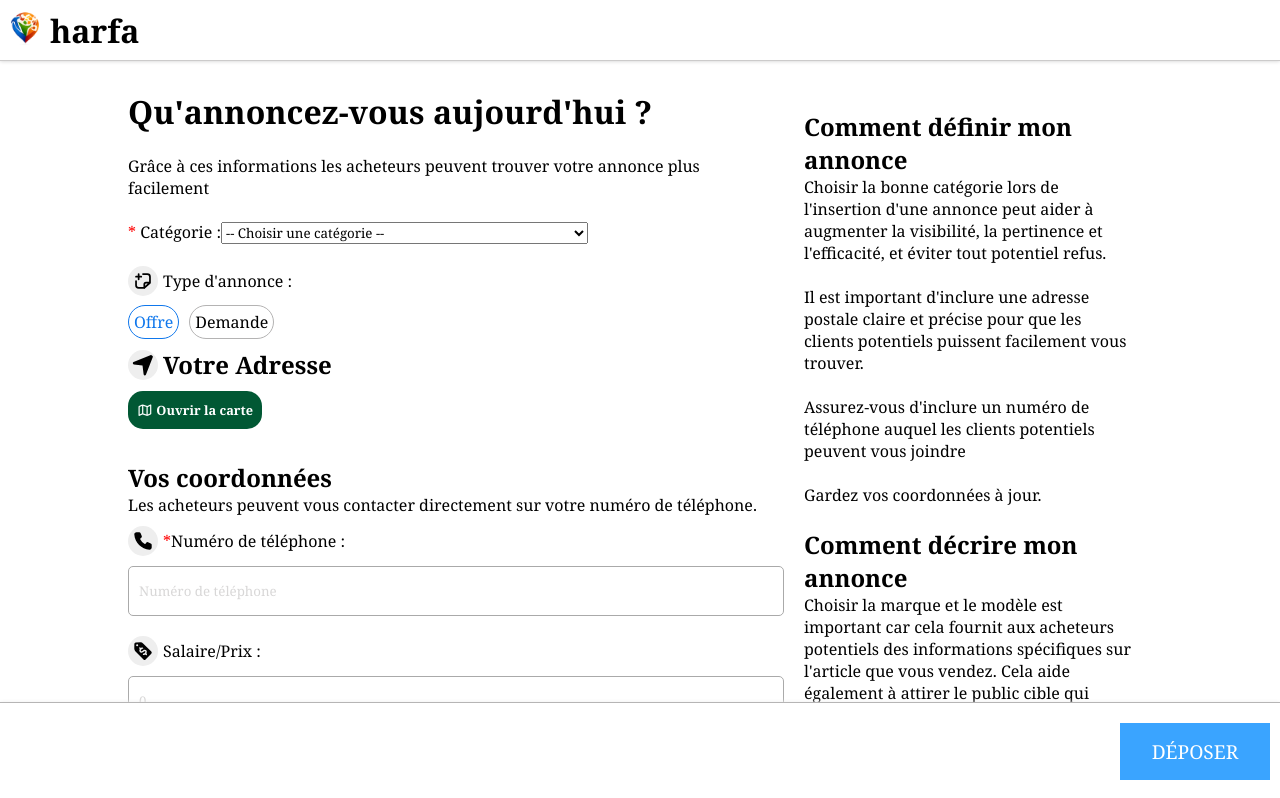
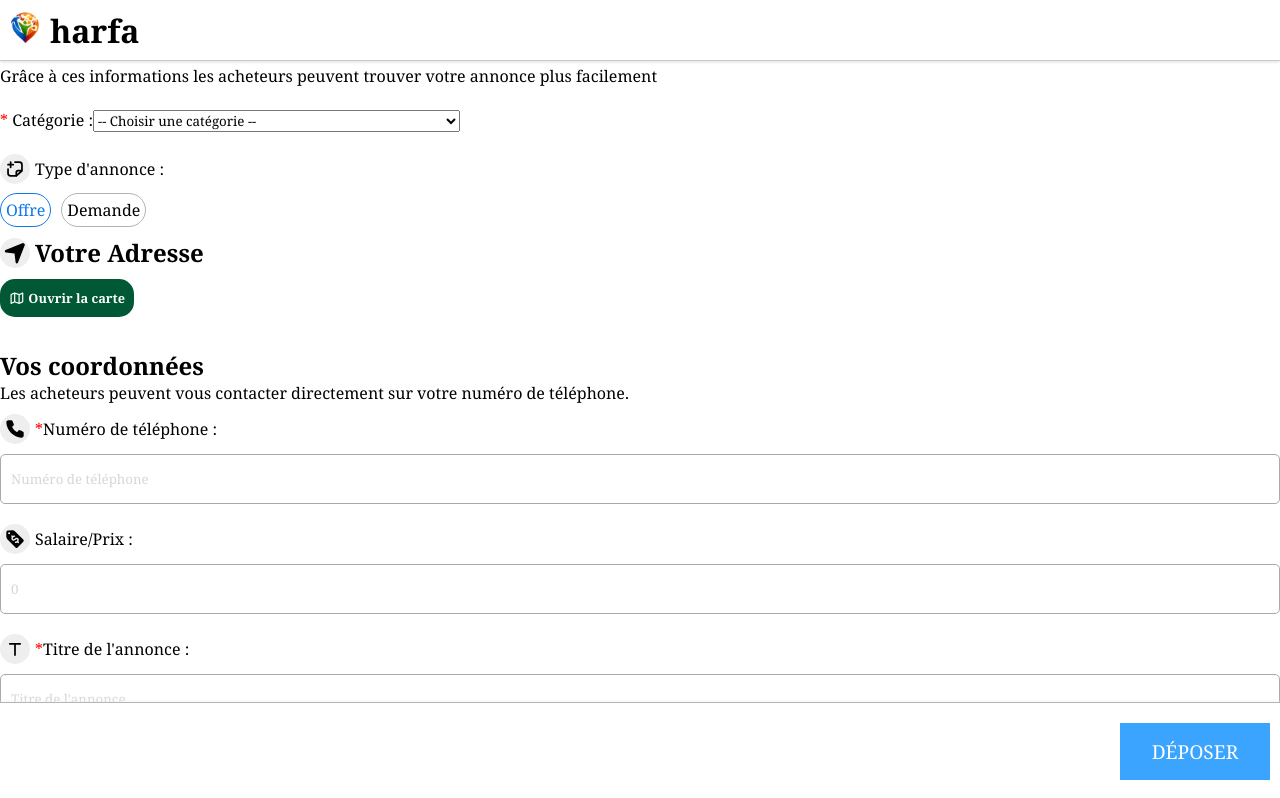
Before and after one commit to codercoder61/harfa, a React (Vite) app: page /publier in a window 1280 px wide. Shown: the top 798 px of the page. Built offline with nearby package versions, Linux system fonts and the light colour scheme.

Commit message:
Update Publier.jsx

```diff
--- a/src/Publier.jsx
+++ b/src/Publier.jsx
@@ -282,7 +282,7 @@ const handleCategoryChange = (id) => {
         </div>}
     {isMapVisible && <div className='overlayy'></div>}
       <Header/>
-      <div style={{margin:'90px auto',display:'flex',justifyContent:'center',width:'80%'}}>
+      <div id='fafa'>
         <div id='first' style={{flex:4}}>
             <h1>Qu'annoncez-vous aujourd'hui ?</h1><br/>
             <p>Grâce à ces informations les acheteurs peuvent trouver votre annonce plus facilement</p><br/>
```
